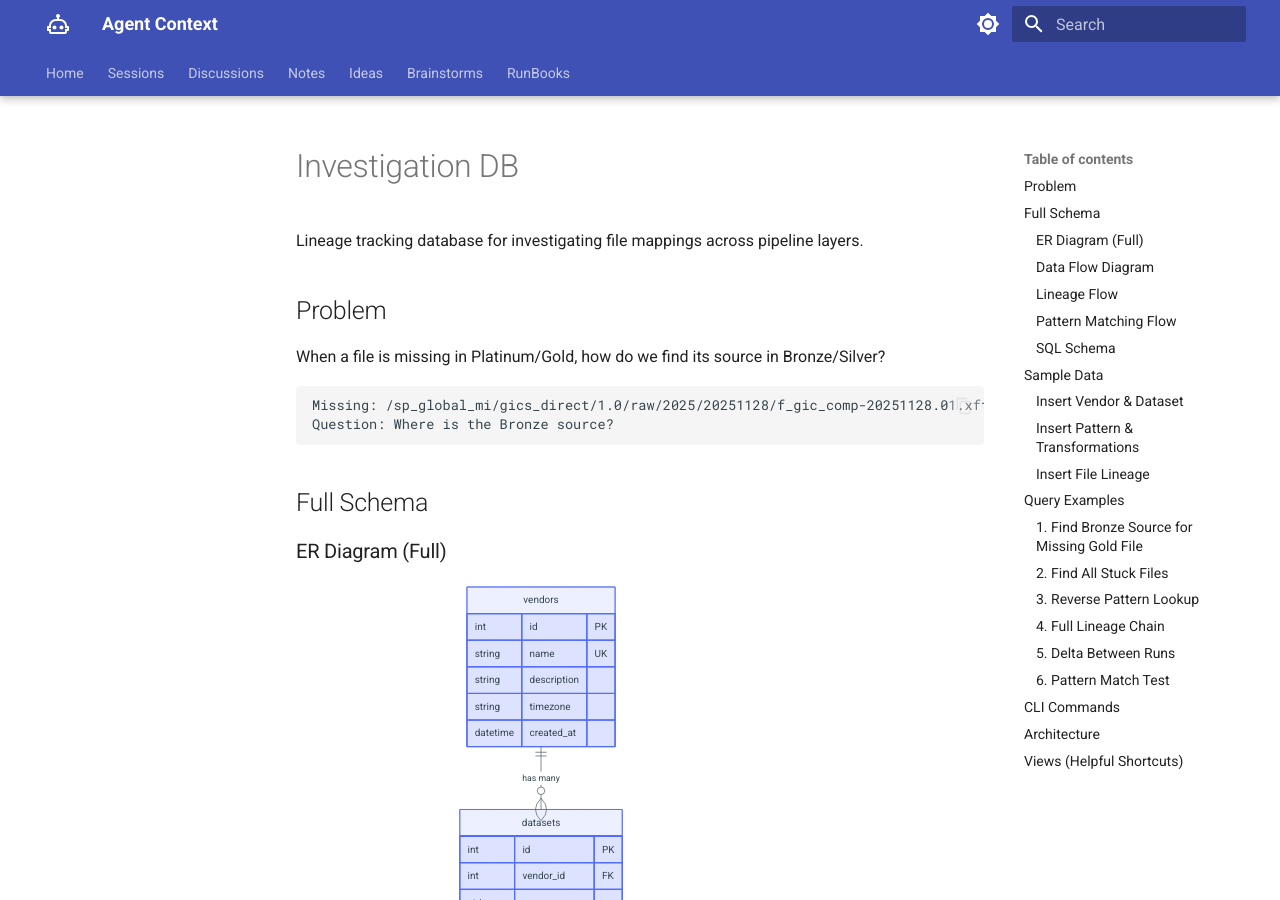
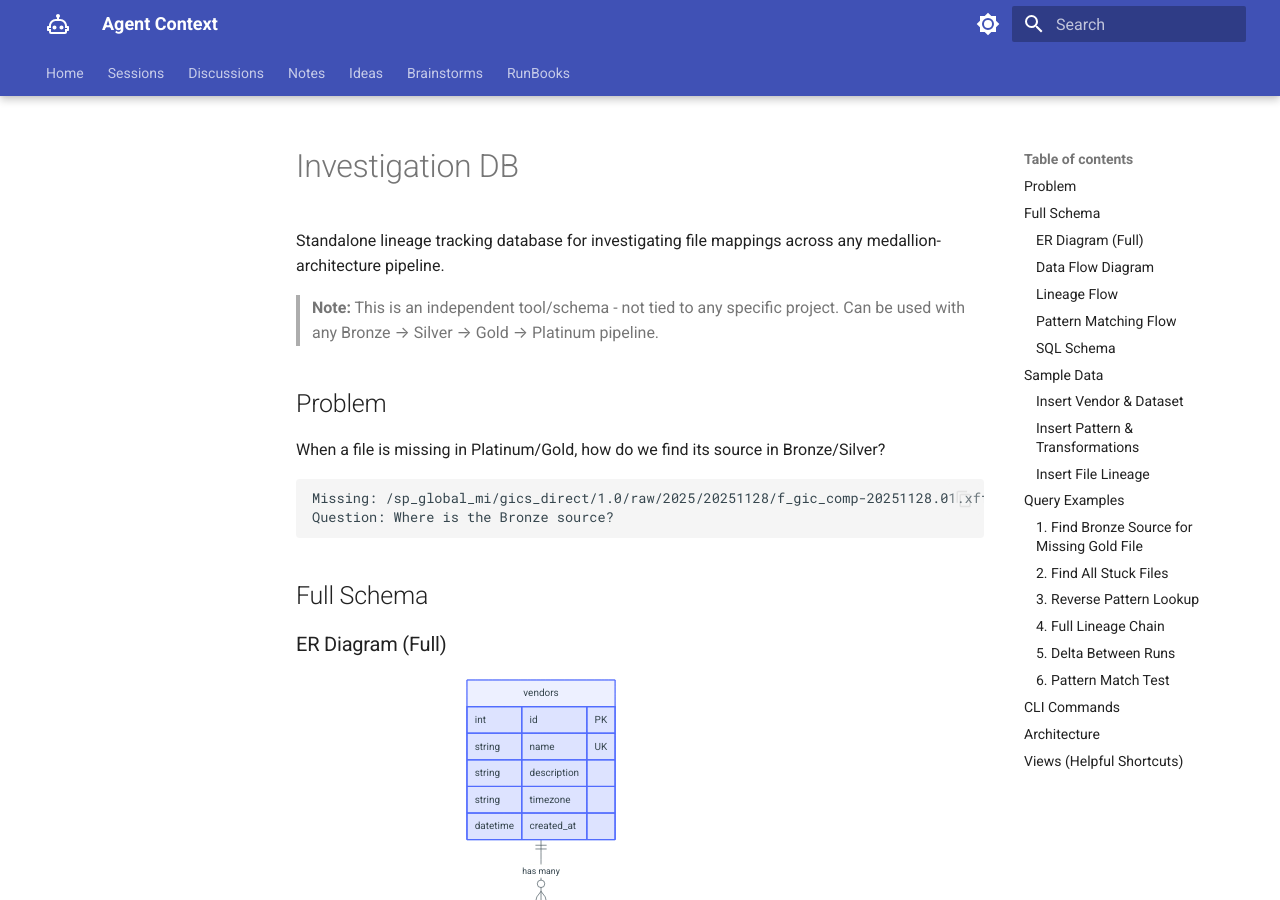
Before and after one commit to ThanuMahee12/AgentContext, an MkDocs documentation site: the page built from docs/ideas/investigation-db.md, in a window 1280 px wide and 900 px high. Built offline with MkDocs 1.6.1 and Material for MkDocs 9.7.7, drawn with Linux system fonts in a browser that asks for light colours; some of the changed lines change nothing that is shown; some of the changed text lies outside the part shown.

Commit message:
docs: clarify Investigation DB as standalone schema

````diff
--- a/docs/ideas/investigation-db.md
+++ b/docs/ideas/investigation-db.md
@@ -1,6 +1,8 @@
 # Investigation DB
 
-Lineage tracking database for investigating file mappings across pipeline layers.
+Standalone lineage tracking database for investigating file mappings across any medallion-architecture pipeline.
+
+> **Note:** This is an independent tool/schema - not tied to any specific project. Can be used with any Bronze → Silver → Gold → Platinum pipeline.
 
 ## Problem
 
@@ -146,7 +148,7 @@ flowchart TB
         RAW --> B --> S --> G --> P
     end
 
-    subgraph AlchmyDB["Alchmy DB"]
+    subgraph InvestigationDB["Investigation DB"]
         direction TB
         V[(vendors)]
         D[(datasets)]
@@ -247,7 +249,7 @@ flowchart TD
 
 ```sql
 -- ============================================
--- ALCHMY DB - Full Schema
+-- INVESTIGATION DB - Full Schema
 -- ============================================
 
 -- Vendors table
@@ -557,22 +559,22 @@ WHERE 'silver/2025/11/28/work/Xpressfeed/pkgGIC01/070847--f_gic_comp-20251128.01
 
 ```bash
 # Find source for missing file
-alchmy-db find-source --gold "sp_global_mi/gics_direct/1.0/raw/2025/20251128/*.zip"
+invdb find-source --gold "sp_global_mi/gics_direct/1.0/raw/2025/20251128/*.zip"
 
 # Show full lineage
-alchmy-db lineage --file "f_gic_comp-20251128.01.xffmt.zip"
+invdb lineage --file "f_gic_comp-20251128.01.xffmt.zip"
 
 # List stuck files
-alchmy-db stuck --dataset gics_cwiq_pipe --hours 24
+invdb stuck --dataset gics_cwiq_pipe --hours 24
 
 # Test pattern match
-alchmy-db test-pattern --path "silver/2025/11/28/work/..." --verbose
+invdb test-pattern --path "silver/2025/11/28/work/..." --verbose
 
 # Show delta between runs
-alchmy-db delta --run-id 123 --compare-run 122
+invdb delta --run-id 123 --compare-run 122
 
 # Export patterns to JSON
-alchmy-db export-patterns --dataset gics_cwiq_pipe --output patterns.json
+invdb export-patterns --dataset gics_cwiq_pipe --output patterns.json
 ```
 
 ## Architecture
@@ -586,7 +588,7 @@ graph TD
         G --> P[Platinum Handler]
     end
 
-    subgraph Alchmy DB
+    subgraph Investigation DB
         B -->|log| DB[(SQLite/PostgreSQL)]
         S -->|log| DB
         G -->|log| DB
````
